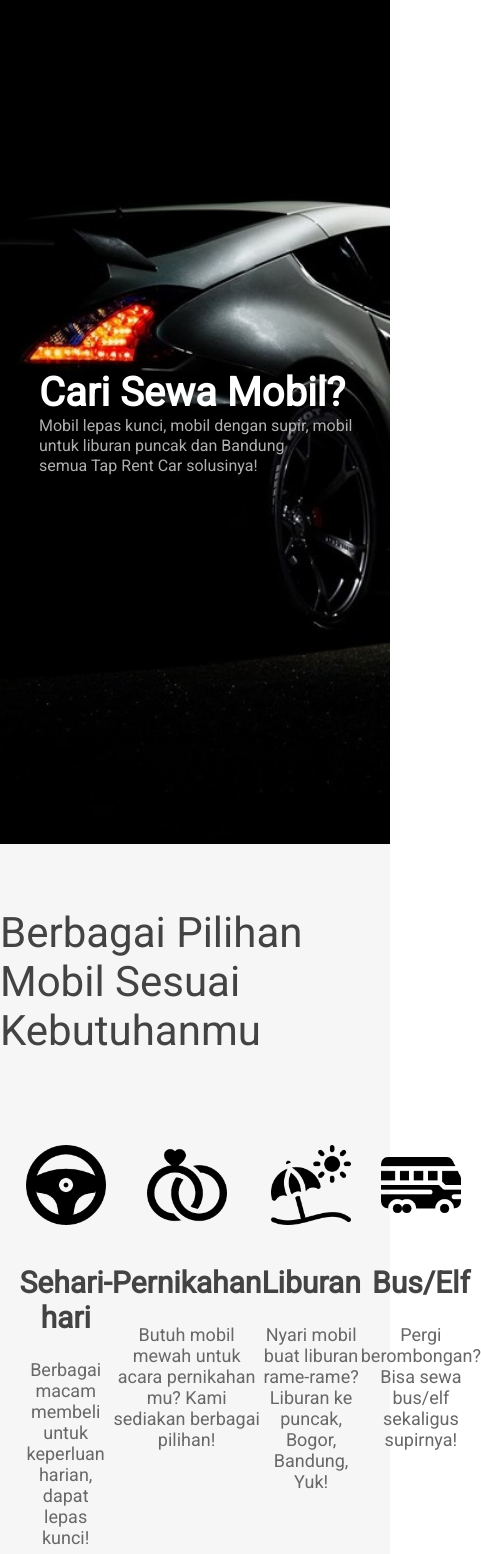
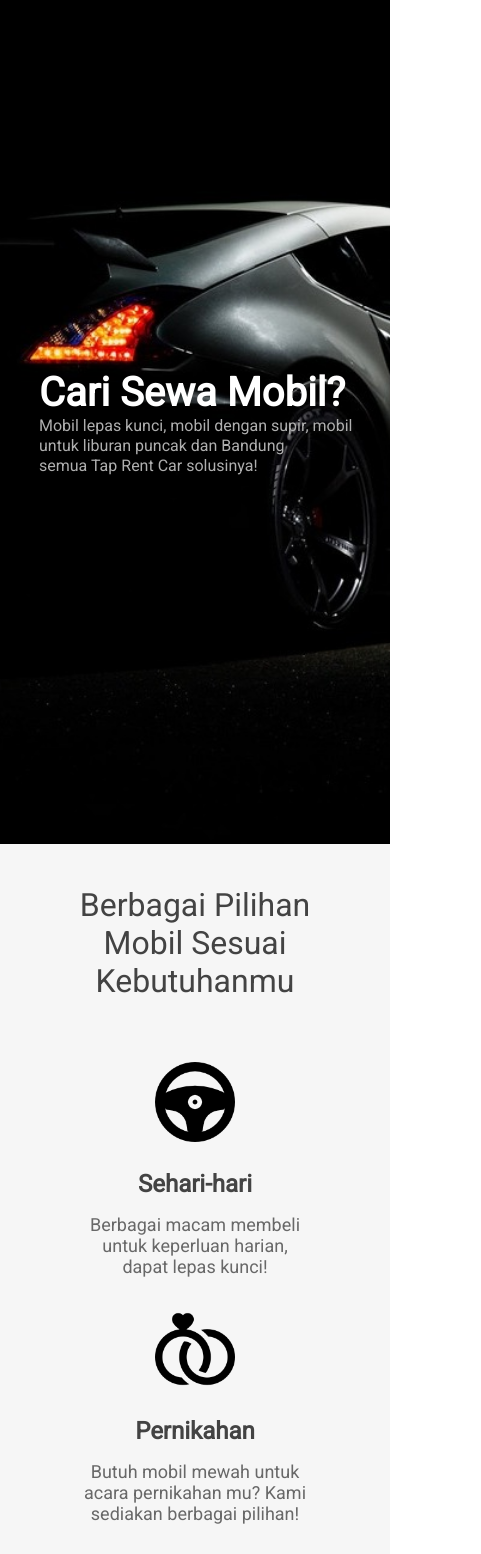
Before and after one commit to ilhamksyuriadi/tap-rent-car, a React (Create React App) app: page / in a window 390 px wide. Shown: the top 1554 px of the page, 481 px wide, since content can reach past the window. Built offline with nearby package versions, Linux system fonts and the light colour scheme.

Commit message:
responsive category done

```diff
--- a/src/components/Category.scss
+++ b/src/components/Category.scss
@@ -14,6 +14,7 @@
     .category-content{
         margin-top: 90px;
         display: flex;
+        flex-wrap: wrap;
         // background: red;
         width: 90%;
         justify-content: space-between;
@@ -36,3 +37,65 @@
         }
     }
 }
+
+@media (max-width: 1024px) {
+    .category-layout{
+        h2{
+            font-size: 36px;
+        }
+        .category-content{
+            justify-content: space-around;
+            width: 65%;
+            .category-wrapper{
+                margin-top: 32px;
+                img{
+
+                }
+                h3{
+                    margin-top: 24px;
+                    font-size: 30px;
+                    color: #434343;
+                }
+                p{
+                    font-size: 18px;
+                    margin-top: 16px;
+                    color: #686868;
+                }
+            }
+        }
+    }
+
+}
+
+@media (max-width: 768px) {
+    .category-layout{
+        h2{
+            width: 65%;
+            text-align: center;
+            font-size: 32px;
+            margin-top: 42px;
+        }
+        .category-content{
+            justify-content: space-around;
+            width: 65%;
+            margin: 30px 0px;
+            .category-wrapper{
+                margin-top: 32px;
+                img{
+
+                }
+                h3{
+                    margin-top: 24px;
+                    font-size: 24px;
+                    color: #434343;
+                }
+                p{
+                    font-size: 18px;
+                    margin-top: 16px;
+                    color: #686868;
+                }
+            }
+        }
+    }
+
+}
```
